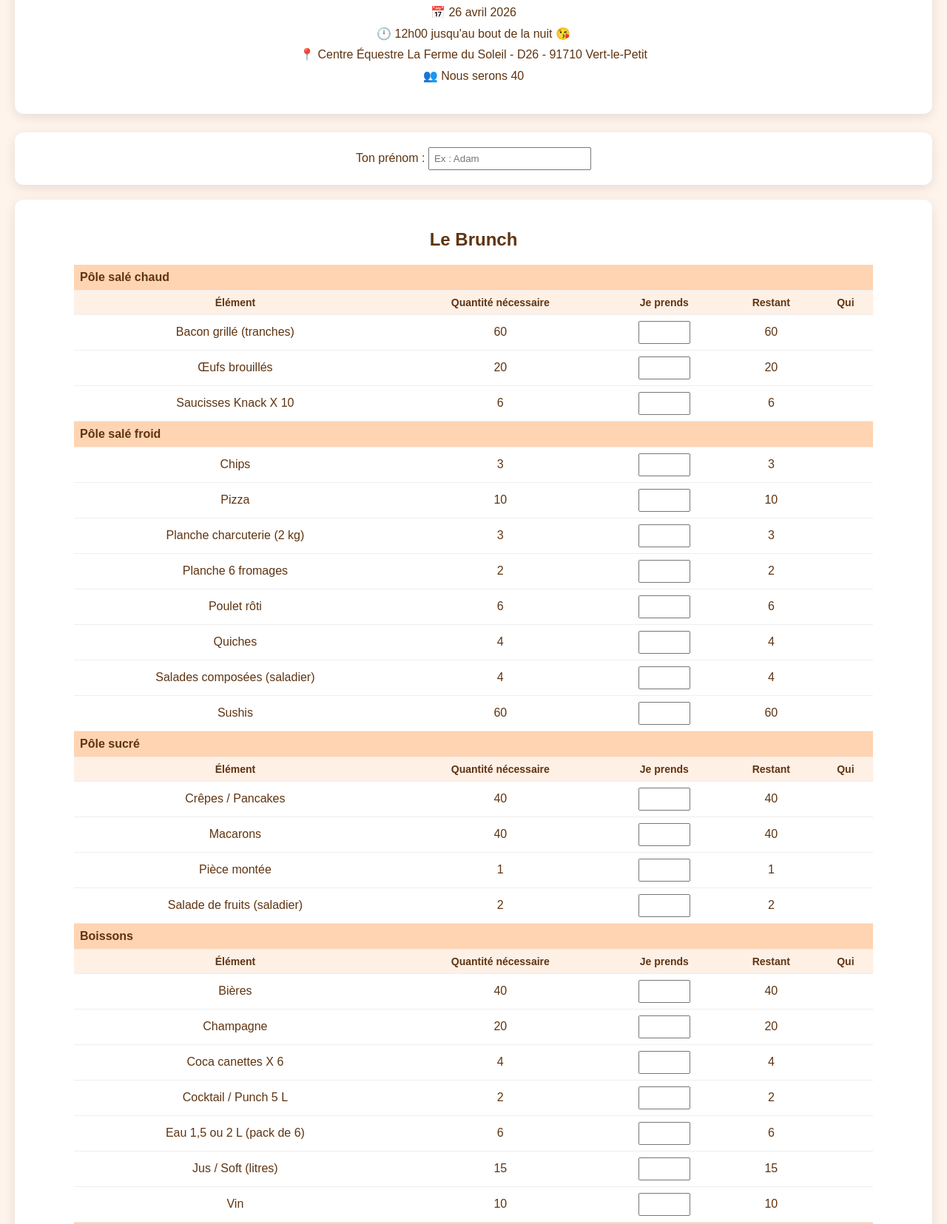
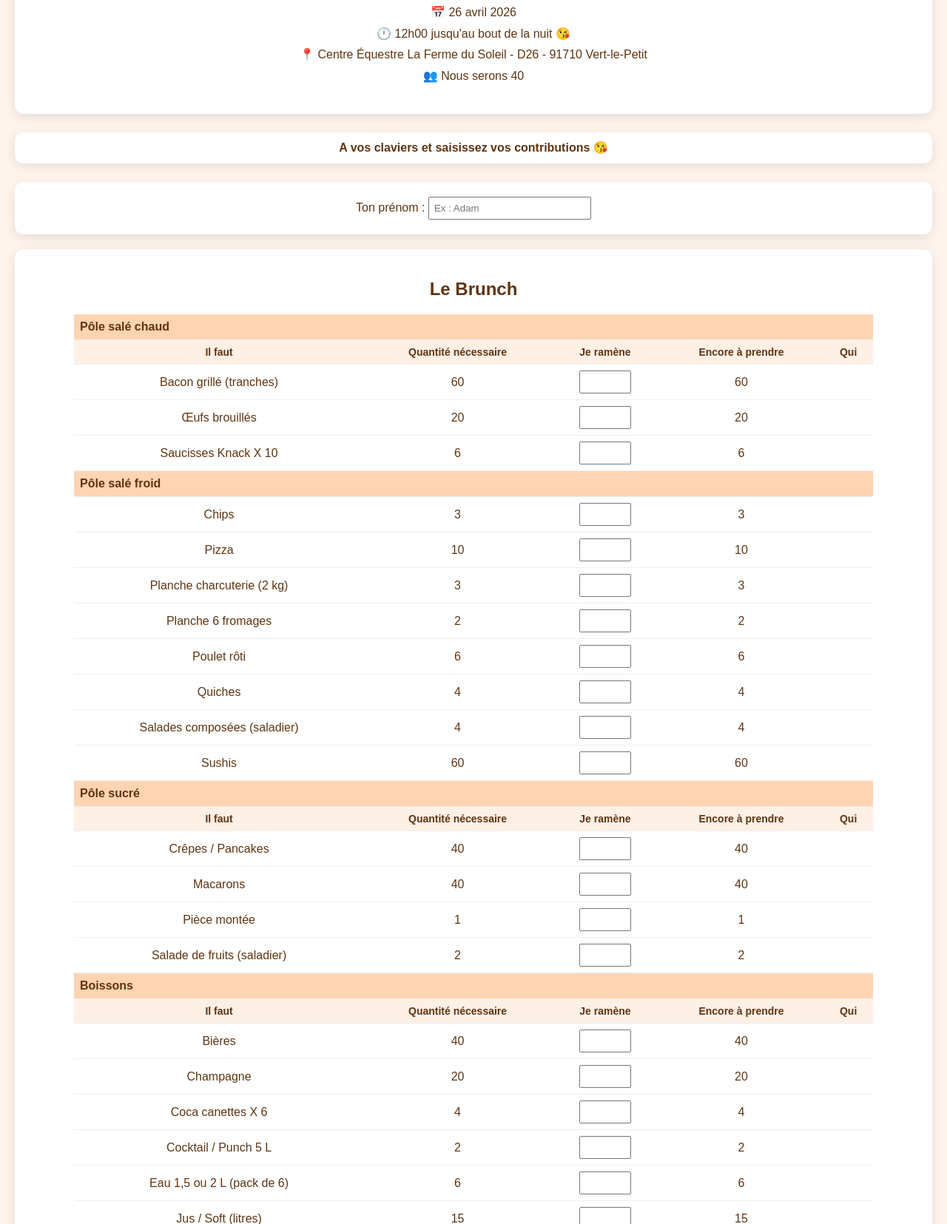
Before and after one commit to musika91/BrunchParty60Co, a plain HTML site: page index.html in a window 1280 px wide. Shown: the part 134-1789 px from the top of the page at 74% size. Drawn offline with Linux system fonts and the light colour scheme; no server answers.

Commit message:
Update index.html

```diff
--- a/index.html
+++ b/index.html
@@ -110,6 +110,15 @@ button:hover{
   text-align:center;
 }
 
+.compact-card{
+  padding:10px 20px;
+}
+
+.compact-card .event-details{
+  margin:0;
+  line-height:1.4;
+}
+
 @media screen and (max-width:768px){
   body{
     padding:10px;
@@ -159,6 +168,10 @@ button:hover{
   </p>
 </div>
 
+<div class="card compact-card">
+  <p class="event-details"><strong>A vos claviers et saisissez vos contributions 😘</strong></p>
+</div>
+
 <div class="card form">
   <label for="prenom">Ton prénom :</label>
   <input id="prenom" placeholder="Ex : Adam">
@@ -170,10 +183,10 @@ button:hover{
   <table id="table">
     <tr class="section"><td colspan="5">Pôle salé chaud</td></tr>
     <tr class="subhead">
-      <th>Élément</th>
+      <th>Il faut</th>
       <th>Quantité nécessaire</th>
-      <th>Je prends</th>
-      <th>Restant</th>
+      <th>Je ramène</th>
+      <th>Encore à prendre</th>
       <th>Qui</th>
     </tr>
 
@@ -269,10 +282,10 @@ button:hover{
 
     <tr class="section"><td colspan="5">Pôle sucré</td></tr>
     <tr class="subhead">
-      <th>Élément</th>
+      <th>Il faut</th>
       <th>Quantité nécessaire</th>
-      <th>Je prends</th>
-      <th>Restant</th>
+      <th>Je ramène</th>
+      <th>Encore à prendre</th>
       <th>Qui</th>
     </tr>
 
@@ -310,10 +323,10 @@ button:hover{
 
     <tr class="section"><td colspan="5">Boissons</td></tr>
     <tr class="subhead">
-      <th>Élément</th>
+      <th>Il faut</th>
       <th>Quantité nécessaire</th>
-      <th>Je prends</th>
-      <th>Restant</th>
+      <th>Je ramène</th>
+      <th>Encore à prendre</th>
       <th>Qui</th>
     </tr>
 
@@ -375,10 +388,10 @@ button:hover{
 
     <tr class="section"><td colspan="5">Accompagnements</td></tr>
     <tr class="subhead">
-      <th>Élément</th>
+      <th>Il faut</th>
       <th>Quantité nécessaire</th>
-      <th>Je prends</th>
-      <th>Restant</th>
+      <th>Je ramène</th>
+      <th>Encore à prendre</th>
       <th>Qui</th>
     </tr>
 
@@ -462,8 +475,8 @@ button:hover{
   <table id="intend">
     <tr class="section"><td colspan="4">Logistique</td></tr>
     <tr class="subhead">
-      <th>Élément</th>
-      <th>Je prends</th>
+      <th>Il faut</th>
+      <th>Je ramène</th>
       <th>Cumul</th>
       <th>Qui</th>
     </tr>
@@ -511,10 +524,10 @@ button:hover{
       <td class="qui"></td>
     </tr>
 
-    <tr class="section"><td colspan="4">Ambiance</td></tr>
+    <tr class="section"><td colspan="4">Organisation et Ambiance</td></tr>
     <tr class="subhead">
-      <th>Élément</th>
-      <th>Je prends</th>
+      <th>Il faut</th>
+      <th>Je participe</th>
       <th>Cumul</th>
       <th>Qui</th>
     </tr>
@@ -559,11 +572,11 @@ button:hover{
 </div>
 
 <div class="actions">
-  <button onclick="ajouter()">Ajouter ma contribution</button>
+  <button onclick="ajouter()">Cliquer pour confirmer mes selections</button>
 </div>
 
 <div class="card">
-  <h2>🧾 Ma contribution</h2>
+  <h2>🧾 Je ramène</h2>
   <table id="recap">
     <tr>
       <th>Élément</th>
```
